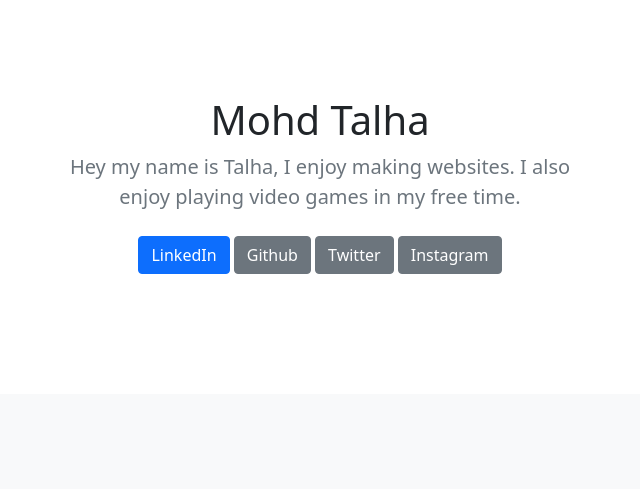
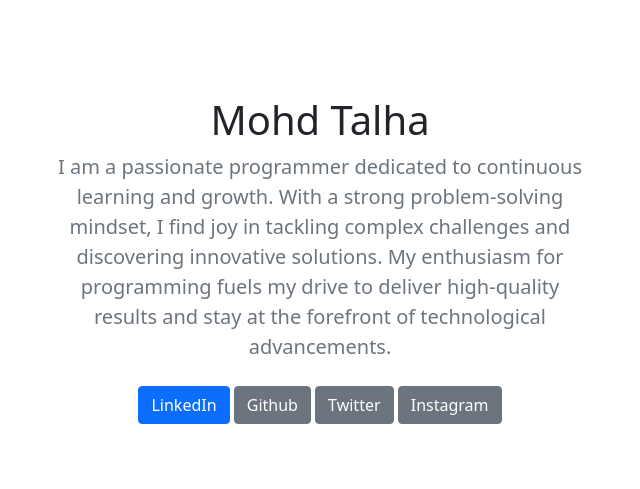
Before and after one commit to taltrums/personal_website, a Django app: page / in a window 1280 px wide. Shown: the top 489 px of the page, without its empty margins (320-960 px from the left). Run offline with Django 3.2, Linux system fonts and the light colour scheme; data that the repository does not hold is empty; some libraries are stand-ins or nearby versions.

Commit message:
update about description

```diff
--- a/projects/templates/projects/home.html
+++ b/projects/templates/projects/home.html
@@ -34,7 +34,8 @@
           <div class="col-lg-6 col-md-8 mx-auto">
             <h1 class="fw-light">Mohd Talha</h1>
             <p class="lead text-muted">
-              Hey my name is Talha, I enjoy making websites. I also enjoy playing video games in my free time.
+              I am a passionate programmer dedicated to continuous learning and growth. With a strong problem-solving mindset, I find joy in tackling complex challenges and discovering innovative solutions.
+              My enthusiasm for programming fuels my drive to deliver high-quality results and stay at the forefront of technological advancements.
             </p>
             <p>
               <a href="https://www.linkedin.com/in/motalha/" class="btn btn-primary my-2">LinkedIn</a>
```
